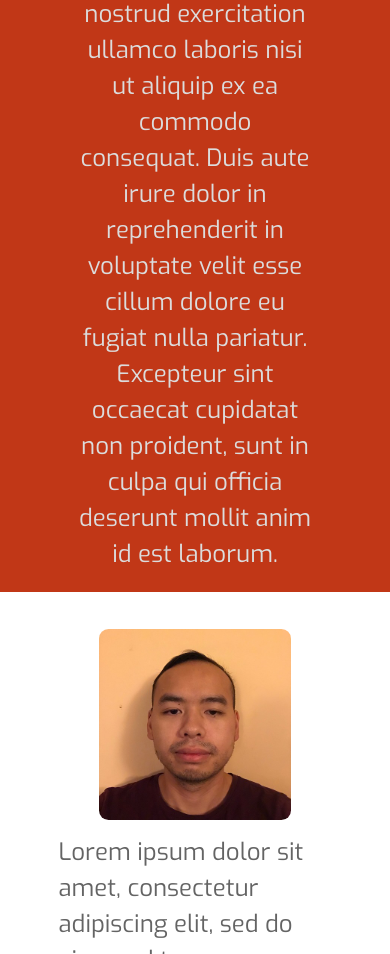
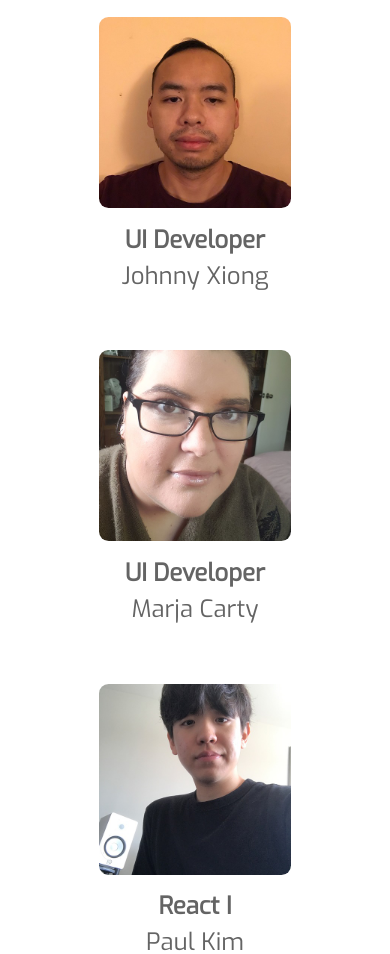
Before and after one commit to BW-Wunderlist-2/marketing-page, a plain HTML site: page about.html in a window 390 px wide. Shown: the part 1046-2000 px from the top of the page. Drawn offline with Linux system fonts and the light colour scheme.

Commit message:
add names and roles for team members in about page

```diff
--- a/about.html
+++ b/about.html
@@ -25,34 +25,36 @@
         </div>
         <div class="about-statement">
             <h2>Meet the team</h2>
-            <p>Lorem ipsum dolor sit amet, consectetur adipiscing elit, sed do eiusmod tempor incididunt ut labore et dolore magna aliqua. Ut enim ad minim veniam, quis nostrud exercitation ullamco laboris nisi ut aliquip ex ea commodo consequat. Duis aute irure dolor in reprehenderit in voluptate velit esse cillum dolore eu fugiat nulla pariatur. Excepteur sint occaecat cupidatat non proident, sunt in culpa qui officia deserunt mollit anim id est laborum.
+            <p>
+                This is the team that brought you Wunderlist 2! Each one of us plays an important role in getting this product to you.
             </p>
         </div>
     </section>
     <section class="about-section-2">
         <div class="person">
             <img src="assets/member1.jpg" alt="picture of teammate">
-            <p>Lorem ipsum dolor sit amet, consectetur adipiscing elit, sed do eiusmod tempor incididunt ut labore et dolore magna aliqua. Nibh venenatis cras sed felis eget velit aliquet sagittis id. </p>
+            <p><spand class="bolded">UI Developer</spand><br> Johnny Xiong </p>
         </div>
         <div class="person">
             <img src="assets/member2.jpg" alt="picture of teammate">
-            <p>Lorem ipsum dolor sit amet, consectetur adipiscing elit, sed do eiusmod tempor incididunt ut labore et dolore magna aliqua. Nibh venenatis cras sed felis eget velit aliquet sagittis id. </p>
+            <p><spand class="bolded">UI Developer</spand><br> Marja Carty </p>
         </div>
         <div class="person">
             <img src="assets/member3.jpg" alt="picture of teammate">
-            <p>Lorem ipsum dolor sit amet, consectetur adipiscing elit, sed do eiusmod tempor incididunt ut labore et dolore magna aliqua. Nibh venenatis cras sed felis eget velit aliquet sagittis id. </p>
+            <p><spand class="bolded">React I</spand><br> Paul Kim </p>
         </div>
         <div class="person">
             <img src="assets/member4.jpg" alt="picture of teammate">
-            <p>Lorem ipsum dolor sit amet, consectetur adipiscing elit, sed do eiusmod tempor incididunt ut labore et dolore magna aliqua. Nibh venenatis cras sed felis eget velit aliquet sagittis id. </p>
+            <p><spand class="bolded">React II</spand><br> Liz Cornwall </p>
+            <p></p>
         </div>
         <div class="person">
             <img src="assets/member5.jpg" alt="picture of teammate">
-            <p>Lorem ipsum dolor sit amet, consectetur adipiscing elit, sed do eiusmod tempor incididunt ut labore et dolore magna aliqua. Nibh venenatis cras sed felis eget velit aliquet sagittis id. </p>
+            <p><spand class="bolded">Back End Developer</spand><br> Sam </p>
         </div>
         <div class="person">
             <img src="assets/member6.jpg" alt="picture of teammate">
-            <p>Lorem ipsum dolor sit amet, consectetur adipiscing elit, sed do eiusmod tempor incididunt ut labore et dolore magna aliqua. Nibh venenatis cras sed felis eget velit aliquet sagittis id. </p>
+            <p><spand class="bolded">Project Lead</spand><br> Svyat Okshin </p>
         </div>
     </section>
     <footer>
--- a/css_styles/about.css
+++ b/css_styles/about.css
@@ -1,3 +1,4 @@
+/*Google Fonts import*/
 @import url('https://fonts.googleapis.com/css2?family=Exo&display=swap');
 
 /*--------------------Eric Meyer’s CSS Reset--------------------------------------------------------------*/
@@ -65,6 +66,10 @@ h1 {
 
 nav span {
 	border-right: 2px solid rgb(100,100,100);
+}
+
+.bolded {
+	font-weight: bolder;
 }
 
 /*About section General Styles---------------------------------------------*/
@@ -164,6 +169,7 @@ nav span {
 	display:flex;
 	flex-flow: column nowrap;
 	align-items: center;
+	text-align: center;
 	width: 33%;
 	margin: 1% 5%;
 }
@@ -189,7 +195,11 @@ footer a{
 	padding: 2%;
 }
 
+/*Phone Media Query*/
+
 @media (max-width: 600px) {
+	/*General Styling for phones*/
+
 	.about-greeting h1 {
 		font-size: 5rem;
 	}
@@ -202,6 +212,19 @@ footer a{
 	.line {
 		border: none;
 	}
+	/*header styling for phones*/
+
+	.about-header{
+        flex-direction: column;
+	}
+	.about-header a {
+		text-align: center;
+	}
+    .about-header nav {
+        flex-flow: column nowrap;
+	}
+	/*section 2 styling for phones*/
+
     .about-section-2 {
         flex-flow: column nowrap;
         align-items: center;
@@ -210,15 +233,4 @@ footer a{
         width: 70%;
         margin-bottom: 10%;
     }
-    .about-header{
-        flex-direction: column;
-	}
-	.about-header a {
-		text-align: center;
-	}
-
-    .about-header nav {
-        flex-flow: column nowrap;
-	}
-
 }
```
Also changed, not shown: css_styles/index.css (+14 -3 lines).
